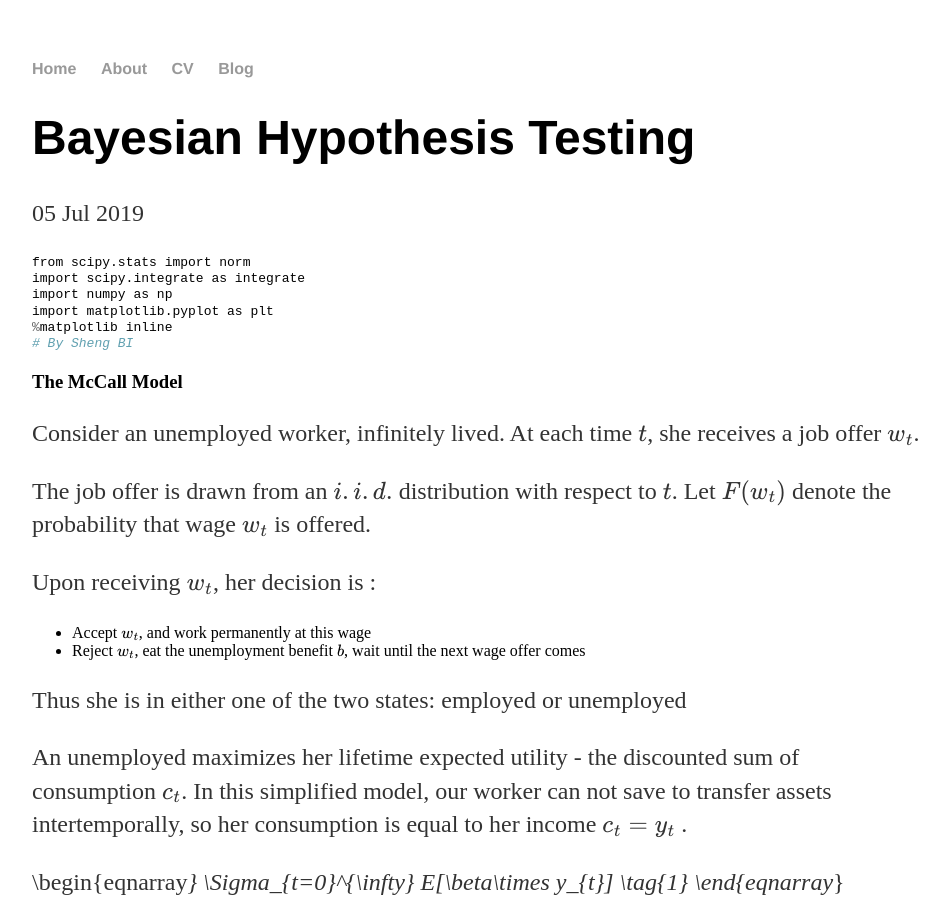
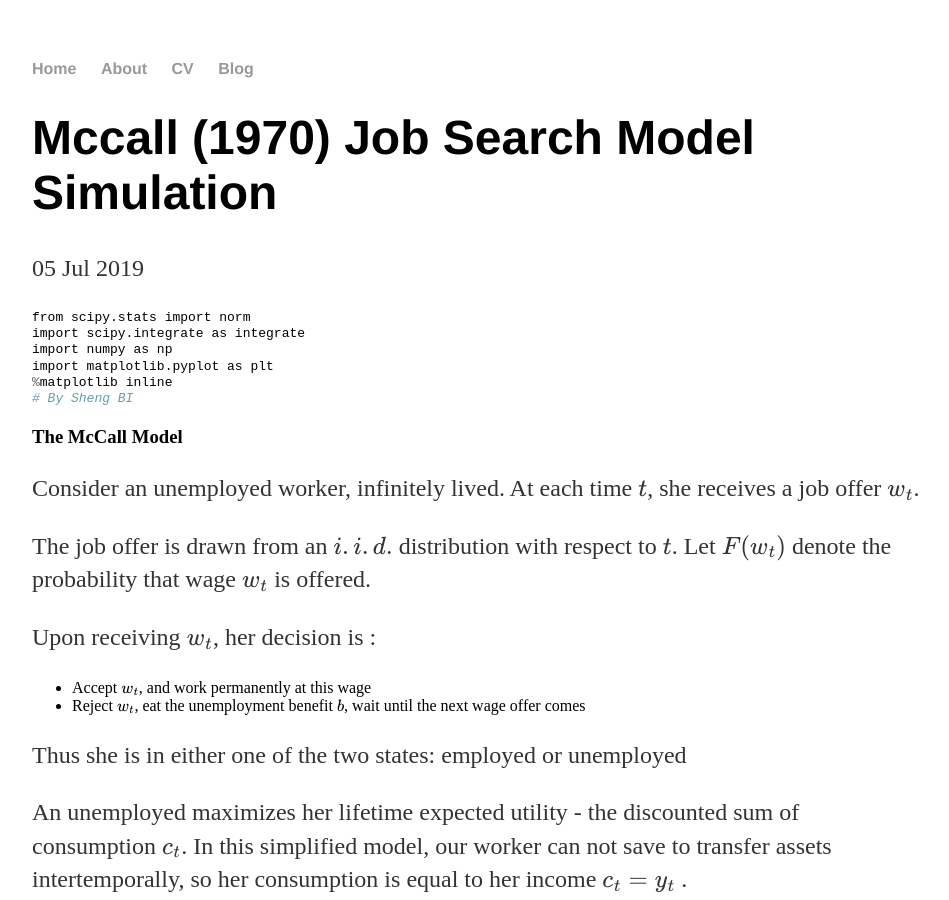
Before and after one commit to brbisheng/brbisheng.github.io, a Jekyll site: the page built from _posts/2019-07-05-Simulation-Baseline-Mccall(1970)-Job-Search-Model.html, in a window 1280 px wide and 900 px high. Shown: the whole window, without its empty margins (160-1109 px from the left). Built offline with Jekyll 4.4.1, drawn with Linux system fonts in a browser that asks for light colours; formulas are drawn with MathJax 3.

Commit message:
Update 2019-07-05-Simulation-Baseline-Mccall(1970)-Job-Search-Model.html

```diff
--- a/_posts/2019-07-05-Simulation-Baseline-Mccall(1970)-Job-Search-Model.html
+++ b/_posts/2019-07-05-Simulation-Baseline-Mccall(1970)-Job-Search-Model.html
@@ -1,6 +1,6 @@
 ---
 layout: post
-title: Bayesian Hypothesis Testing
+title: Mccall (1970) Job Search Model Simulation
 comments: true
 ---
 
```
